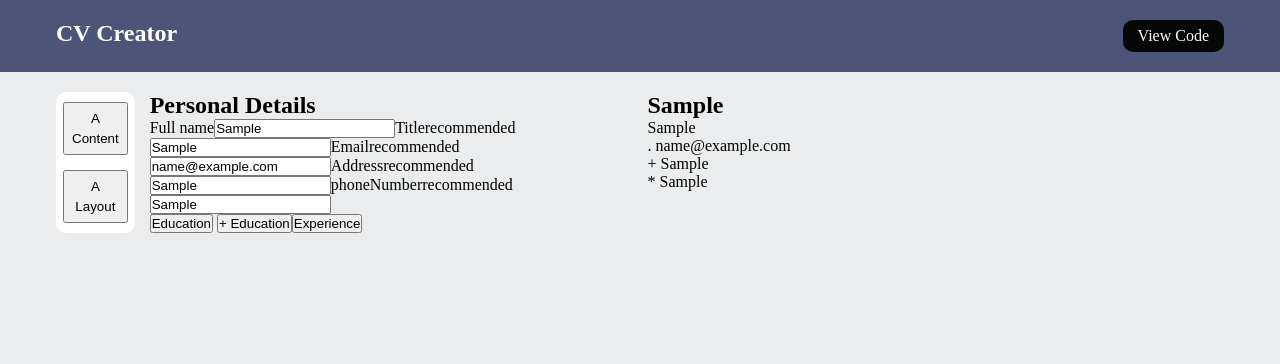
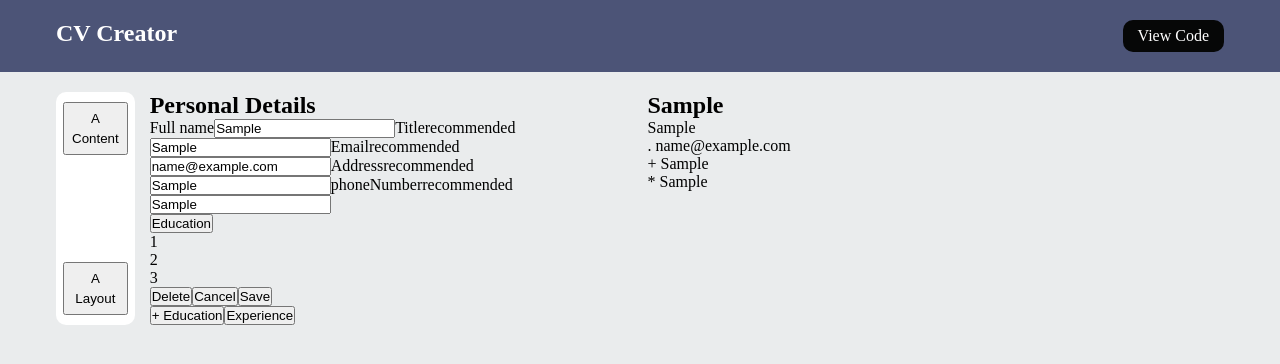
Before and after one commit to Alme08/curriculum-vitae-application, a React (Vite) app: page / in a window 1280 px wide. Both pictures are taken after typing "Sample", "Sample", "name@example.com", "Sample", "Sample" into the empty fields and a click on the button "+ Education". Shown: the top 364 px of the page. Built offline with nearby package versions, Linux system fonts and the light colour scheme.

Commit message:
update return

```diff
--- a/src/components/CvForm/Education.jsx
+++ b/src/components/CvForm/Education.jsx
@@ -5,9 +5,18 @@ function Education({educations, handleExpand, isExpand, handleAddEducation}) {
             {isExpand &&
             <>
                 {educations.map((education) => {
-                    return(
-                        <button key={education.id}>{education.university}</button>
-                    )
+                    return education.edit === false ? <button key={education.id}>{education.university}</button> :
+                    <div>
+                        <p>1</p>
+                        <p>2</p>
+                        <p>3</p>
+                        <div>
+                            <button>Delete</button>
+                            <button>Cancel</button>
+                            <button>Save</button>
+                        </div>
+                    </div>
+
                 })}
                 <button onClick={handleAddEducation}>+ Education</button>
             </>}
```
